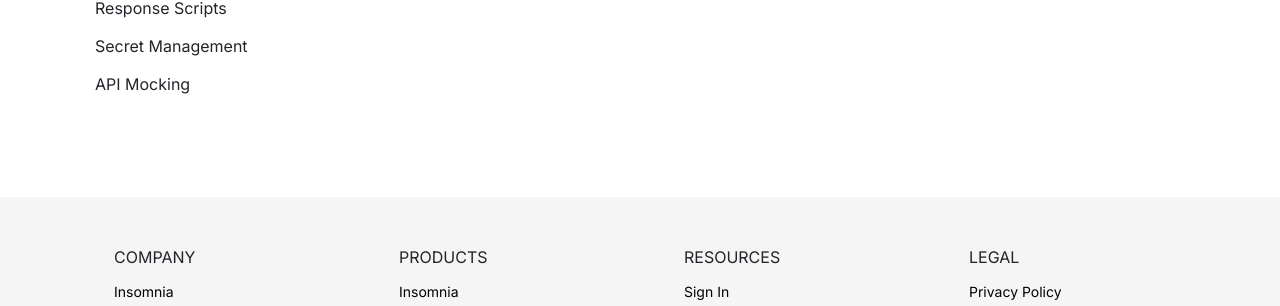
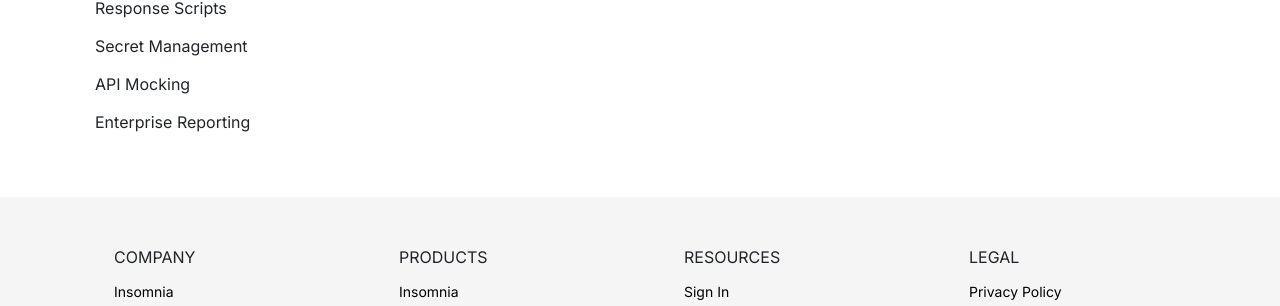
Before and after one commit to Kong/insomnia-docs, a Jekyll site: the page built from docs/insomnia/password-recovery.md, in a window 1280 px wide and 1336 px high. Shown: the part 889-1195 px from the top of the window. Built offline with Jekyll 4.4.1, drawn with Linux system fonts in a browser that asks for light colours; comment, search, counter and statistics services are not loaded.

Commit message:
feat: add new nav

```diff
--- a/docs/_data/main-nav.yaml
+++ b/docs/_data/main-nav.yaml
@@ -246,3 +246,8 @@
     items:
       - title: Insomnia API Mocking Overview
         url: /insomnia/api-mocking
+  - title: Enterprise Reporting
+    collapse-id: enterprise-reporting
+    items:
+      - title: Insomnia Enterprise Reporting
+        url: /insomnia/enterprise-reporting
```
